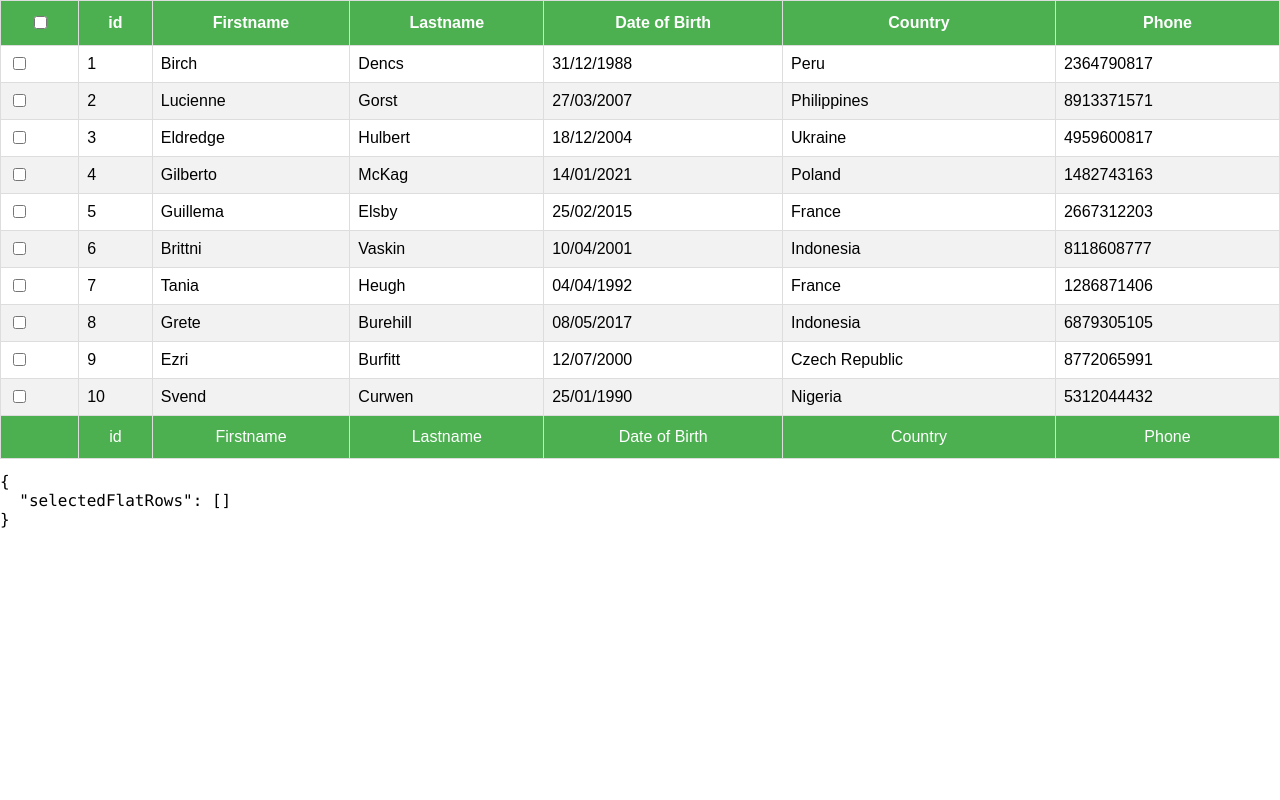
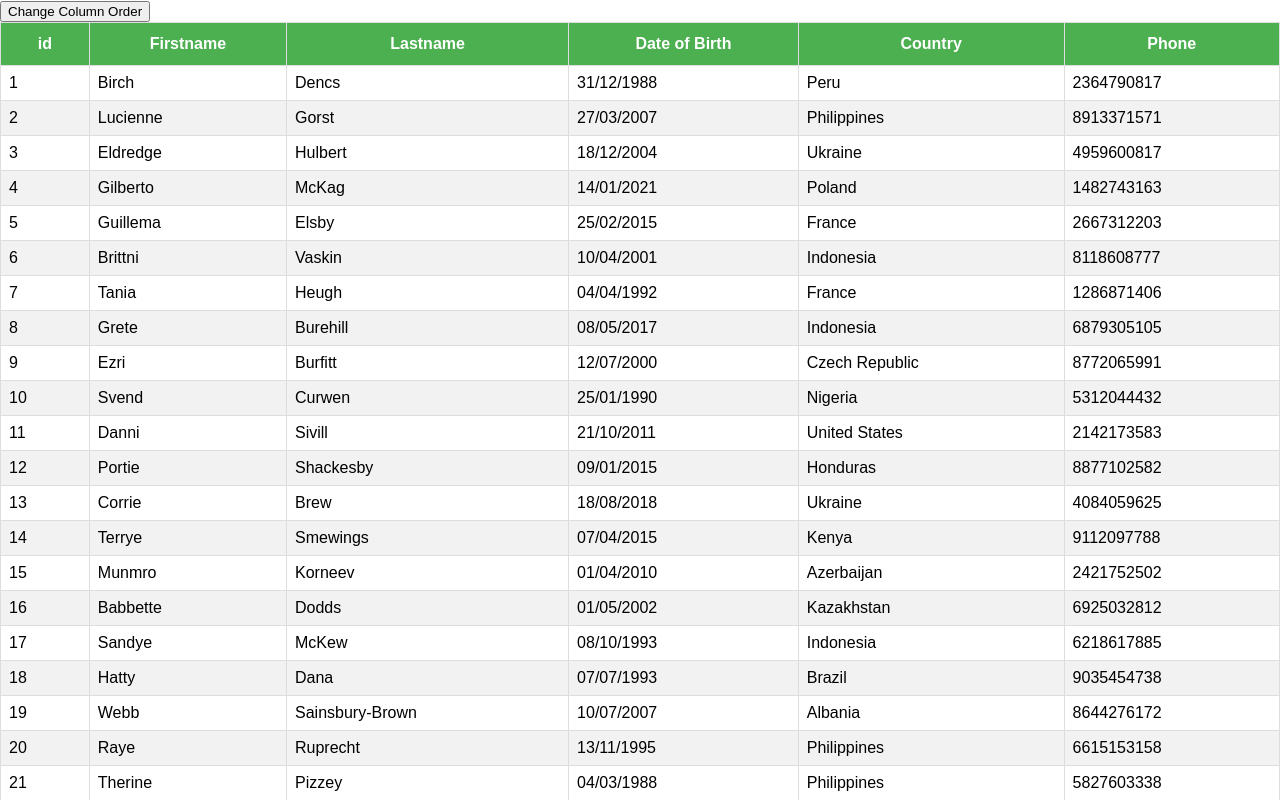
Before and after one commit to Gregfanyan/react-table, a React (Create React App) app: page / in a window 1280 px wide. Shown: the top 800 px of the page. Built offline with nearby package versions, Linux system fonts and the light colour scheme.

Commit message:
changing Column order onClick

```diff
--- a/src/App.js
+++ b/src/App.js
@@ -3,7 +3,8 @@
 // import SortingTable from "./components/SortingTable";
 //import FilteringTable from "./components/FilteringTable";
 //import PaginationTable from "./components/PaginationTable";
-import RowSelection from "./components/RowSelection";
+//import RowSelection from "./components/RowSelection";
+import ColumnOrder from "./components/ColumnOrder";
 
 import "./App.css";
 
@@ -11,7 +12,7 @@
   return (
     <div>
       <div>
-        <RowSelection />
+        <ColumnOrder />
       </div>
     </div>
   );
--- /dev/null
+++ b/src/components/ColumnOrder.js
@@ -0,0 +1,85 @@
+import React, { useMemo } from "react";
+import { useTable, useColumnOrder } from "react-table";
+import MOCK_DATA from "./MOCK_DATA.json";
+import { COLUMNS } from "./Columns";
+import "./table.css";
+
+const ColumnOrder = () => {
+  const columns = useMemo(() => COLUMNS, []);
+  const data = useMemo(() => MOCK_DATA, []);
+
+  const {
+    getTableProps,
+    getTableBodyProps,
+    prepareRow,
+    headerGroups,
+    rows,
+    footerGroups,
+    setColumnOrder,
+  } = useTable(
+    {
+      columns,
+      data,
+    },
+    useColumnOrder
+  );
+
+  const ChangeOrder = () => {
+    setColumnOrder([
+      "id",
+      "first_name",
+      "last_name",
+      "phone",
+      "country",
+      "date_of-birth",
+    ]);
+  };
+
+  return (
+    <>
+      <button onClick={ChangeOrder}>Change Column Order</button>
+      <table {...getTableProps()}>
+        <thead>
+          {headerGroups &&
+            headerGroups.map((headerGroup) => (
+              <tr {...headerGroup.getHeaderGroupProps()}>
+                {headerGroup &&
+                  headerGroup.headers.map((column) => (
+                    <th {...column.getHeaderProps()}>
+                      {column.render("Header")}
+                    </th>
+                  ))}
+              </tr>
+            ))}
+        </thead>
+        <tbody {...getTableBodyProps()}>
+          {rows &&
+            rows.map((row) => {
+              prepareRow(row);
+              return (
+                <tr {...row.getRowProps()}>
+                  {row &&
+                    row.cells.map((cell) => {
+                      return (
+                        <td {...cell.getCellProps()}>{cell.render("Cell")}</td>
+                      );
+                    })}
+                </tr>
+              );
+            })}
+        </tbody>
+        <tfoot>
+          {footerGroups.map((footerGroup) => (
+            <tr {...footerGroup.getFooterGroupProps()}>
+              {footerGroup.headers.map((column) => (
+                <td {...column.getFooterProps()}>{column.render("Footer")}</td>
+              ))}
+            </tr>
+          ))}
+        </tfoot>
+      </table>
+    </>
+  );
+};
+
+export default ColumnOrder;
```
